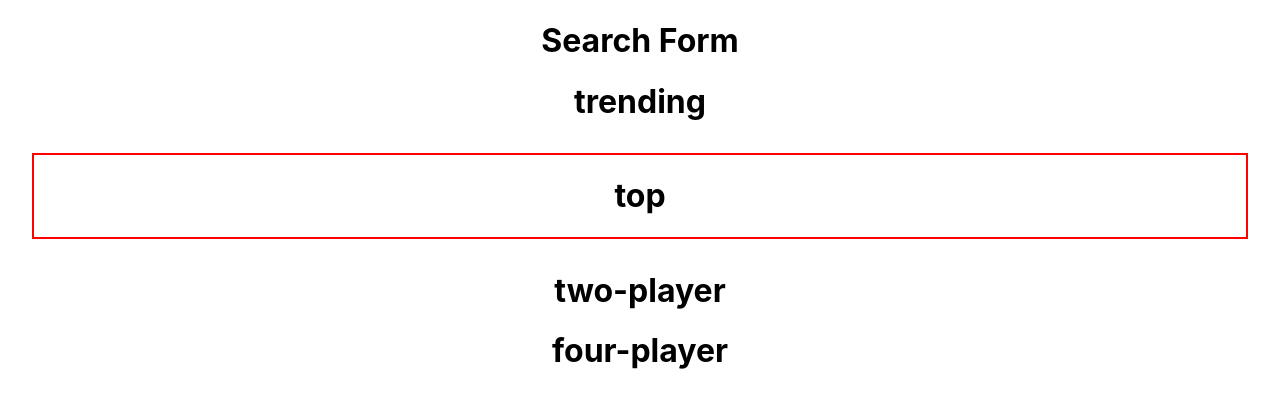
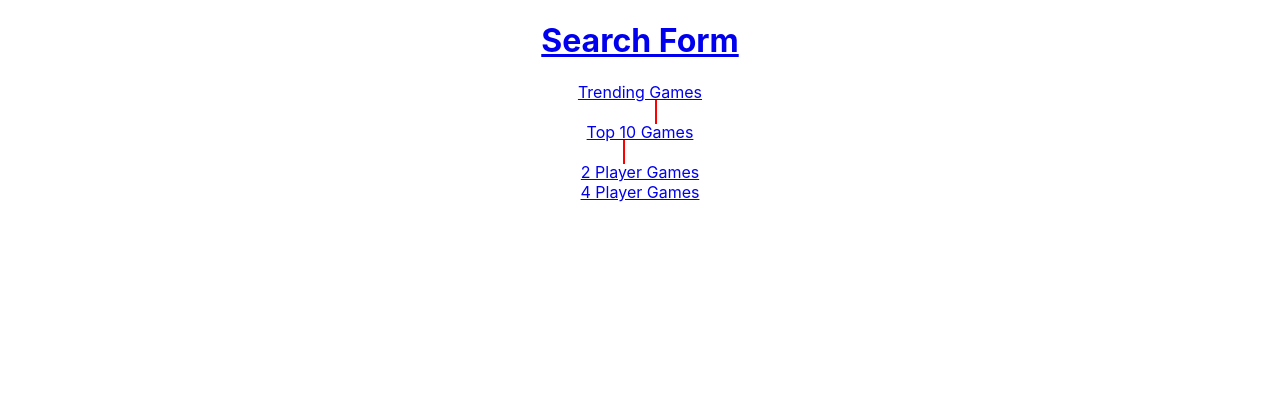
Before and after one commit to mdflynn/game-sleuth, a React (Create React App) app: page / in a window 1280 px wide. Shown: the top 408 px of the page. Built offline with nearby package versions, Linux system fonts and the light colour scheme; no server answers.

Commit message:
Router functionality

```diff
--- a/package.json
+++ b/package.json
@@ -13,6 +13,7 @@
     "node-sass": "^4.14.1",
     "react": "^17.0.1",
     "react-dom": "^17.0.1",
+    "react-router-dom": "^5.2.0",
     "react-scripts": "4.0.1",
     "typescript": "^4.1.3",
     "web-vitals": "^0.2.4"
@@ -40,5 +41,8 @@
       "last 1 firefox version",
       "last 1 safari version"
     ]
+  },
+  "devDependencies": {
+    "@types/react-router-dom": "^5.1.7"
   }
 }
--- a/src/App/App.tsx
+++ b/src/App/App.tsx
@@ -1,33 +1,47 @@
-import React from 'react';
+import React, { Component } from 'react';
 import './App.scss';
 import { setConstantValue } from 'typescript';
 import SearchDisplay from '../SearchDisplay/SearchDisplay';
 import SearchForm from '../SearchForm/SearchForm';
+import MainPage from '../MainPage/MainPage'
 import { receiveMessageOnPort } from 'worker_threads';
+import { BrowserRouter as Router, Route, Switch } from "react-router-dom"
 
-const App = () => {
-  return (
-    <main className="App">
-      {/* <div className="logo">
-        <Logo />
-      </div> */}
-      <div className="search-form-link">
-        <SearchForm />
-      </div>
-      <div className="search-trending">
-        <SearchDisplay searchData={'trending'} />
-      </div>
-      <div className="search-top">
-        <SearchDisplay searchData={'top'} />
-      </div>
-      <div className="search-two-player">
-        <SearchDisplay searchData={'two-player'} />
-      </div>
-      <div className="search-four-player">
-        <SearchDisplay searchData={'four-player'} />
-      </div>
-    </main>
-  );
+interface SearchState {
+  searchCriteria: string,
+}
+
+
+class App extends Component<any, SearchState> {
+  state: SearchState = {
+      searchCriteria: ''
+    }
+
+// check what type event should be
+  updateSearchCriteria = (event:any) => {
+    this.setState({ searchCriteria: event.target.value })
+  }
+
+  render () {
+    return (
+      <main className="App">
+
+        <Router>
+        <Switch>
+
+        <Route exact path="/" render={() => {
+          return <MainPage updateSearchCriteria={this.updateSearchCriteria} />
+        }} />
+        <Route  path="/:criteria" render={() => {
+            return <SearchDisplay searchCriteria={this.state.searchCriteria} />
+        }} />
+
+        </Switch>
+        </Router>
+
+      </main>
+    )
+  }
 };
 
 export default App;
--- /dev/null
+++ b/src/MainPage/MainPage.tsx
@@ -0,0 +1,84 @@
+import React from 'react';
+import './MainPage.scss';
+import { Link } from "react-router-dom"
+
+interface MyProps {
+  updateSearchCriteria: (event:any) => void
+}
+
+const MainPage:React.FC<MyProps> = ({ updateSearchCriteria }) => {
+
+  return(
+    <main>
+      {/* <div className="logo">
+        <Logo />
+      </div> */}
+
+      <Link
+        className="search-form-link"
+        to="/form"
+      >
+        <div className="diamond">
+          <h1>Search Form</h1>
+        </div>
+
+      </Link>
+
+      <Link
+        className="search-trending"
+        to="/trending"
+      >
+          <div className=""
+          data-value="1"
+          onClick={updateSearchCriteria}
+          >
+          Trending Games
+          </div>
+
+      </Link>
+
+      <Link
+        className="search-top"
+        to="/top"
+      >
+          <div className=""
+          data-value="2"
+          onClick={updateSearchCriteria}
+          >
+          Top 10 Games
+          </div>
+
+      </Link>
+
+      <Link
+        className="search-two-player"
+        to="/max_player=2"
+      >
+          <div className=""
+          data-value="3"
+          onClick={updateSearchCriteria}
+          >
+          2 Player Games
+          </div>
+
+      </Link>
+
+      <Link
+        className="search-four-player"
+        to="/max_player=4"
+      >
+          <div className=""
+          data-value="4"
+          onClick={updateSearchCriteria}
+          >
+          4 Player Games
+          </div>
+
+      </Link>
+
+
+    </main>
+  )
+}
+
+export default MainPage;
--- a/src/SearchDisplay/SearchDisplay.tsx
+++ b/src/SearchDisplay/SearchDisplay.tsx
@@ -4,7 +4,7 @@ import MyBoardGame from "../interfaces/MyBoardGame.interface";
 import { fetchSearchResults } from "../APIcalls";
 
 interface MyProps {
-  searchData: string;
+  searchCriteria: string;
 }
 
 class SearchDisplay extends Component<MyProps, MyBoardGame> {
@@ -45,7 +45,7 @@ class SearchDisplay extends Component<MyProps, MyBoardGame> {
   render() {
     return (
       <h1>
-        {this.props.searchData}
+        {this.props.searchCriteria}
         {this.state.boardGames[0] && <h1>{this.state.boardGames[0].name}</h1>}
       </h1>
     );
--- a/src/index.tsx
+++ b/src/index.tsx
@@ -3,11 +3,12 @@ import ReactDOM from 'react-dom';
 import './index.css';
 import App from './App/App';
 import reportWebVitals from './reportWebVitals';
+import { BrowserRouter } from 'react-router-dom';
 
 ReactDOM.render(
-  <React.StrictMode>
+    <BrowserRouter>
     <App />
-  </React.StrictMode>,
+    </BrowserRouter>,
   document.getElementById('root')
 );
 
```
Also changed, not shown: src/MainPage/MainPage.scss (added), 1 other file (tests, documents, lock files or other folders).
